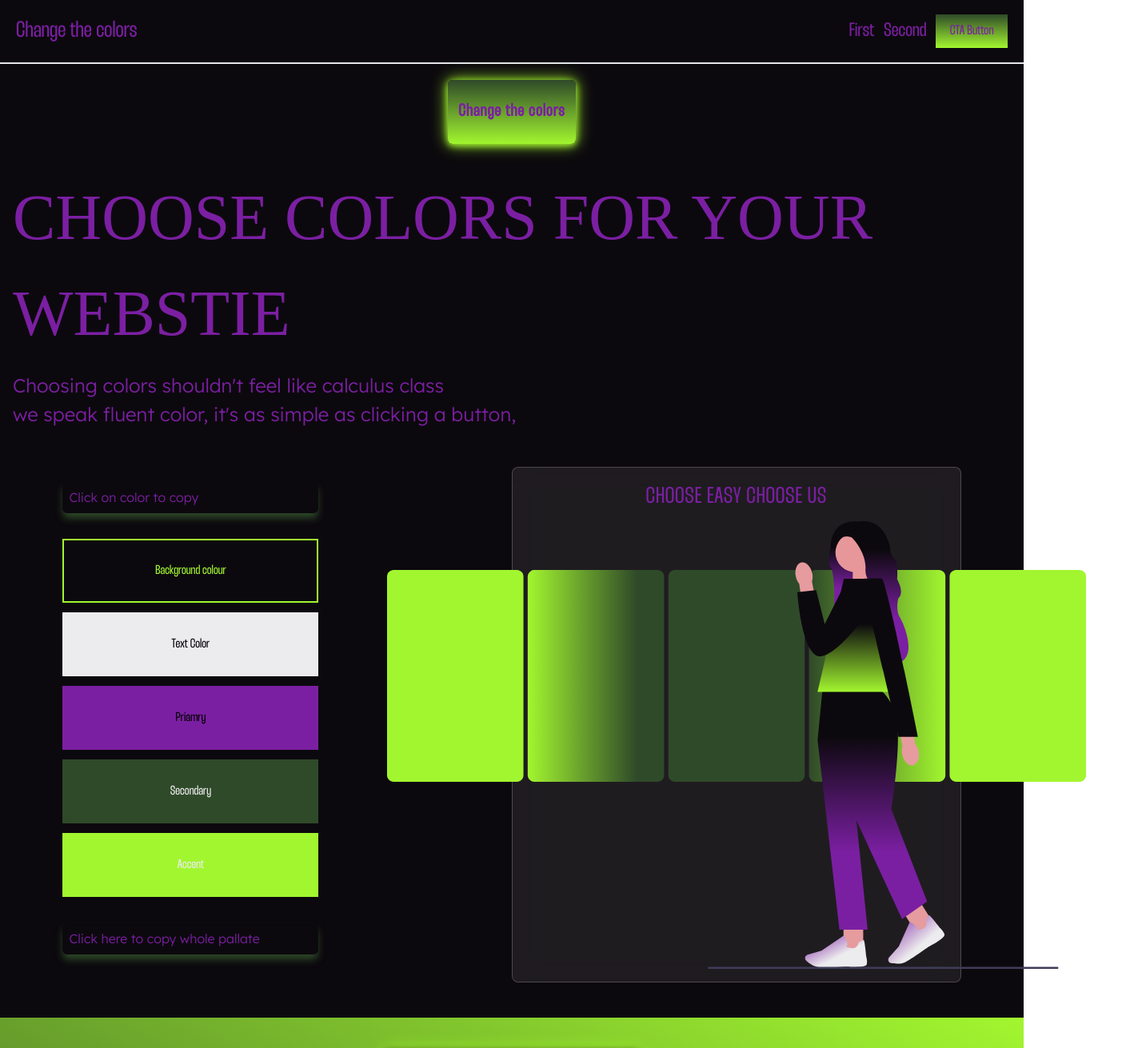
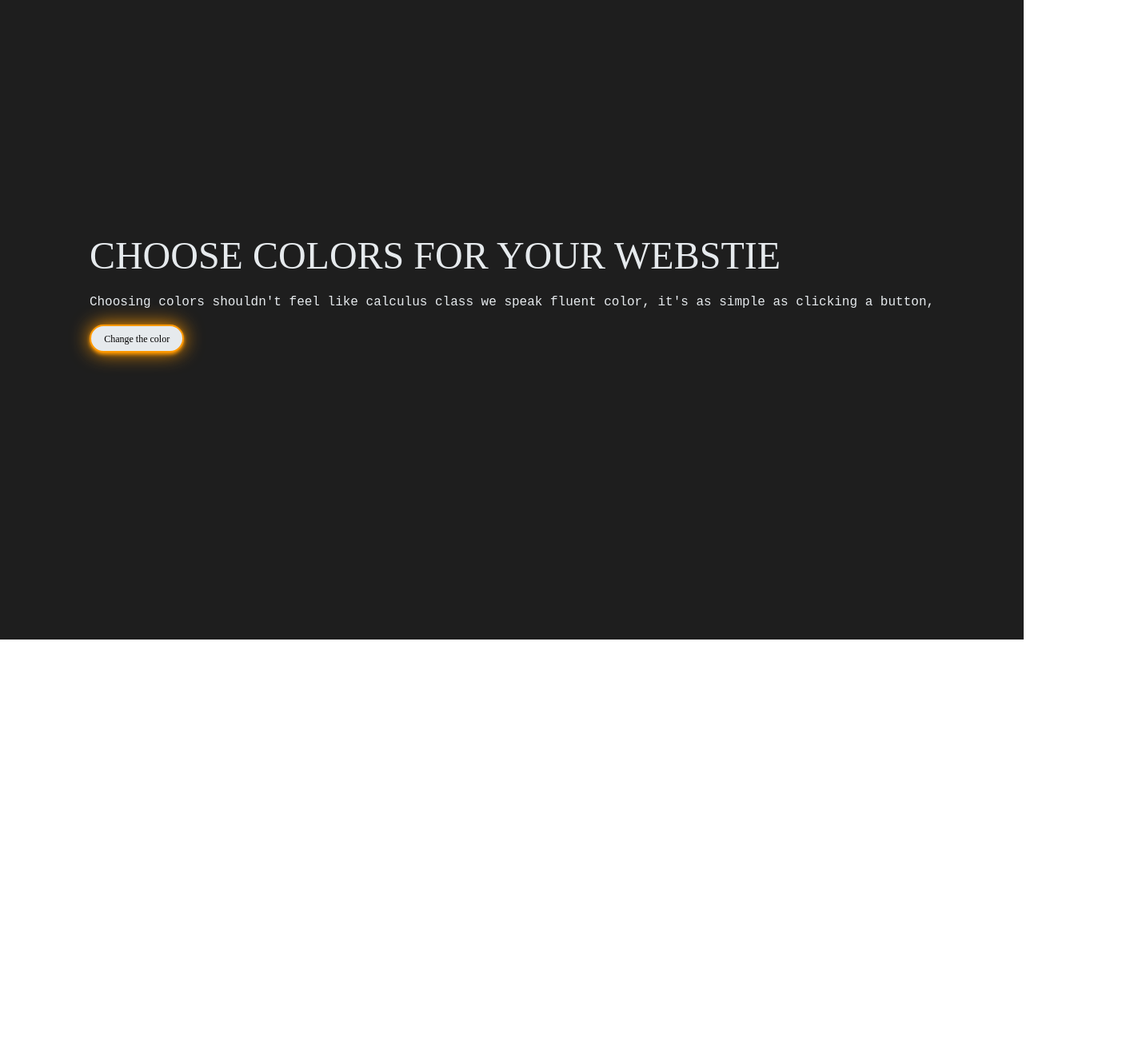
Before and after one commit to DjayNii/change_MY_Mood, a React (Vite) app: page / in a window 1280 px wide. Shown: the top 1311 px of the page at 80% size, 1433 px wide, since content can reach past the window. After the commit the page ends 800 px from the top, so only its background shows below. Built offline with nearby package versions, Linux system fonts and the light colour scheme; a web font is replaced by a local one.

Commit message:
whole rework

```diff
--- a/src/App.jsx
+++ b/src/App.jsx
@@ -6,11 +6,11 @@ import UseCases from "./componets/UseCases";
 
 function App() {
   const [themeColor, setColor] = useState({
-    textColor: "#ECEBED", // Light grey for text
-    bg: "#0C090E", // Dark purple/black background
-    primary: "#7B1FA2", // Rich purple for primary
-    secondary: "#2F4A29", // Even darker olive green for a deeper tone
-    accent: "#a2f62f", // Bright green accent, unchanged
+    textColor: "#E6EAED",
+    bg: "#1E1E1E",
+    primary: "#A6B3C0",
+    secondary: "#195496",
+    accent: "#FF9900",
   });
 
   let lastColorIndex = null;
@@ -59,32 +59,12 @@ function App() {
   return (
     <>
       <div
-        className="w-[100vw] h-[100%] "
+        className="w-[100vw] h-[100vh] "
         style={{
           backgroundColor: themeColor.bg,
         }}
       >
-        <Navbar
-          primary={themeColor.primary}
-          secondary={themeColor.secondary}
-          accent={themeColor.accent}
-          bg={themeColor.bg}
-          textColor={themeColor.textColor}
-        />
-
-        <div className="text-center">
-          <button
-            className="w-[20vh]  h-[10vh] mb-4 text-xl font-thunder font-bold tracking-wider rounded-md"
-            style={{
-              background: `linear-gradient(${themeColor.secondary},${themeColor.accent})`,
-              color: themeColor.primary,
-              boxShadow: ` 0 2px 8px 0 ${themeColor.accent}, 0 0px 20px 0 ${themeColor.accent}`,
-            }}
-            onClick={updateColor}
-          >
-            Change the colors
-          </button>
-        </div>
+        <div className="relative top-[36.3vh]">
           <Hero
             primary={themeColor.primary}
             secondary={themeColor.secondary}
@@ -92,13 +72,7 @@ function App() {
             bg={themeColor.bg}
             textColor={themeColor.textColor}
           />
-        <UseCases
-          primary={themeColor.primary}
-          secondary={themeColor.secondary}
-          accent={themeColor.accent}
-          bg={themeColor.bg}
-          textColor={themeColor.textColor}
-        />
+        </div>
       </div>
     </>
   );
--- a/src/assets/colorsTheme.js
+++ b/src/assets/colorsTheme.js
@@ -84,4 +84,11 @@ export const colorsDS = {
     bg: "#02080d",
     textColor: "#dbedf9",
   },
+  purpleNeon: {
+    textColor: "#ECEBED",
+    bg: "#0C090E",
+    primary: "#7B1FA2",
+    secondary: "#2F4A29",
+    accent: "#a2f62f",
+  },
 };
--- /dev/null
+++ b/src/componets/CtaButton.jsx
@@ -0,0 +1,18 @@
+import React from "react";
+
+function CtaButton(props) {
+  return (
+    <div
+      className="w-[14.815vh] h-[4.35vh] rounded-[48px] border-2 font-Anton text-sm flex items-center justify-center"
+      style={{
+        backgroundColor: props.textColor,
+        borderColor: props.accent,
+        boxShadow: ` 0 0px 24px 0${props.accent}, 0 2px 4px 0 ${props.accent}`,
+      }}
+    >
+      Change the color
+    </div>
+  );
+}
+
+export default CtaButton;
--- a/src/componets/Hero.jsx
+++ b/src/componets/Hero.jsx
@@ -1,5 +1,5 @@
 import React from "react";
-import Illustarion from "./Illustarion";
+import CtaButton from "./CtaButton";
 
 function Hero(props) {
   function copyToclipboard(typeOfColor) {
@@ -16,112 +16,29 @@ function Hero(props) {
 
   return (
     <>
-      <div className="p-4  flex flex-col  items-center">
+      <div className="px-9 flex flex-col items-center">
         <div>
           <div>
             <h1
-              className=" mb-3 font-Anton text-[10vh]"
-              style={{ color: props.primary }}
+              className="font-Anton text-3xl leading-tight"
+              style={{ color: props.textColor }}
             >
               CHOOSE COLORS FOR YOUR WEBSTIE
             </h1>
             <h2
-              className=" mb-3 font-lexend font-light text-[3vh]"
-              style={{ color: props.primary }}
+              className="font-IBM font-light text-base mt-4 mb-4"
+              style={{ color: props.textColor }}
             >
-              Choosing colors shouldn't feel like calculus class <br /> we speak
-              fluent color, it's as simple as clicking a button,
+              Choosing colors shouldn't feel like calculus class we speak fluent
+              color, it's as simple as clicking a button,
             </h2>
-          </div>
-        </div>
-        <div className="  w-[90%] mt-5 mb-7 flex flex-col items-center md:flex-row lg:flex-row justify-between ">
-          <div className="flex flex-col gap-3 font-thunder  ">
-            <h1
-              className="font-lexend font-light p-2 mb-5 rounded-md"
-              style={{
-                borderColor: props.primary,
-                color: props.primary,
-                boxShadow: ` 0px 7px 10px -1px ${props.secondary}`,
-              }}
-            >
-              Click on color to copy
-            </h1>
-            {/* background color */}
-            <div
-              className="h-[10vh] w-[40vh] flex items-center p-2 justify-around border-2  cursor-pointer"
-              onClick={() => copyToclipboard(props.bg)}
-              style={{
-                backgroundColor: props.bg,
-                color: props.accent,
-                borderColor: props.accent,
-              }}
-            >
-              <h1>Background colour</h1>
-            </div>
-            {/* text color */}
-            <div
-              onClick={() => copyToclipboard(props.textColor)}
-              className="h-[10vh] w-[40vh] flex items-center p-2 justify-around cursor-pointer"
-              style={{ backgroundColor: props.textColor, color: props.bg }}
-            >
-              <h1>Text Color</h1>
-            </div>
-            {/* primary color */}
-            <div
-              onClick={() => copyToclipboard(props.primary)}
-              className="h-[10vh] w-[40vh] flex items-center p-2 justify-around cursor-pointer "
-              style={{ backgroundColor: props.primary }}
-            >
-              <h1>Priamry</h1>
-            </div>
-            {/* secondary color */}
-            <div
-              onClick={() => copyToclipboard(props.secondary)}
-              className="h-[10vh] w-[40vh] flex items-center p-2 justify-around cursor-pointer"
-              style={{
-                backgroundColor: props.secondary,
-                color: props.textColor,
-              }}
-            >
-              <h1>Secondary</h1>
-            </div>
-            {/* Accent color */}
-            <div
-              onClick={() => copyToclipboard(props.accent)}
-              className="h-[10vh] w-[40vh] flex items-center p-2 justify-around cursor-pointer"
-              style={{ backgroundColor: props.accent, color: props.textColor }}
-            >
-              <h1>Accent</h1>
-            </div>
-            <h1
-              className="font-lexend font-light p-2 mt-5 rounded-md cursor-pointer"
-              onClick={() => copyWholePallate()}
-              style={{
-                borderColor: props.primary,
-                color: props.primary,
-                boxShadow: ` 0px 7px 10px -1px ${props.secondary}`,
-              }}
-            >
-              Click here to copy whole pallate
-            </h1>
-          </div>
-          <div
-            className="relative w-[50%] backdrop-blur-lg border border-white/20 gap-2 p-4 rounded-lg mt-4 flex flex-col justify-center items-center"
-            style={{ background: `${props.textColor}15` }}
-          >
-            <h1
-              className="font-thunder text-2xl tracking-wide uppercase"
-              style={{ color: props.primary }}
-            >
-              choose easy choose us
-            </h1>
-            <Illustarion
+
+            <CtaButton
               primary={props.primary}
               secondary={props.secondary}
               accent={props.accent}
+              bg={props.bg}
               textColor={props.textColor}
-              bg={props.bg}
-              className="absolute"
             />
           </div>
         </div>
--- a/tailwind.config.js
+++ b/tailwind.config.js
@@ -4,18 +4,18 @@ export default {
   theme: {
     extend: {
       fontSize: {
-        sm: "0.750rem",
-        base: "1rem",
-        xl: "1.333rem",
-        "2xl": "1.777rem",
-        "3xl": "2.369rem",
-        "4xl": "3.158rem",
-        "5xl": "4.210rem",
+        sm: "0.75rem", // 12px
+        base: "1rem", // 16px
+        lg: "1.5rem", // 24px
+        xl: "2rem", // 32px
+        "2xl": "2.5rem", // 40px
+        "3xl": "3rem", // 48px
+        "4xl": "3.5rem", // 56px
+        "5xl": "4rem", // 64px
       },
       fontFamily: {
-        thunder: ["Thunder_LC", "serif"],
         Anton: ["Anton SC", "serif"],
-        lexend: ["Lexend", "sans-serif"],
+        IBM: ["IBM Plex Mono", " monospace"],
       },
     },
   },
```
Also changed, not shown: src/fonts/Thunder-LC.otf (deleted), 1 other file (tests, documents, lock files or other folders). Lines whose indentation alone changed are shown as unchanged.
